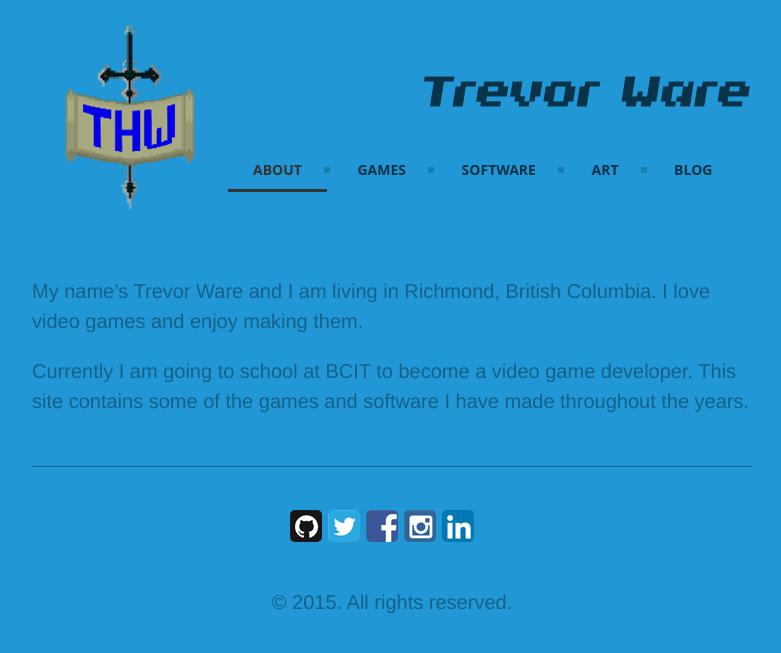
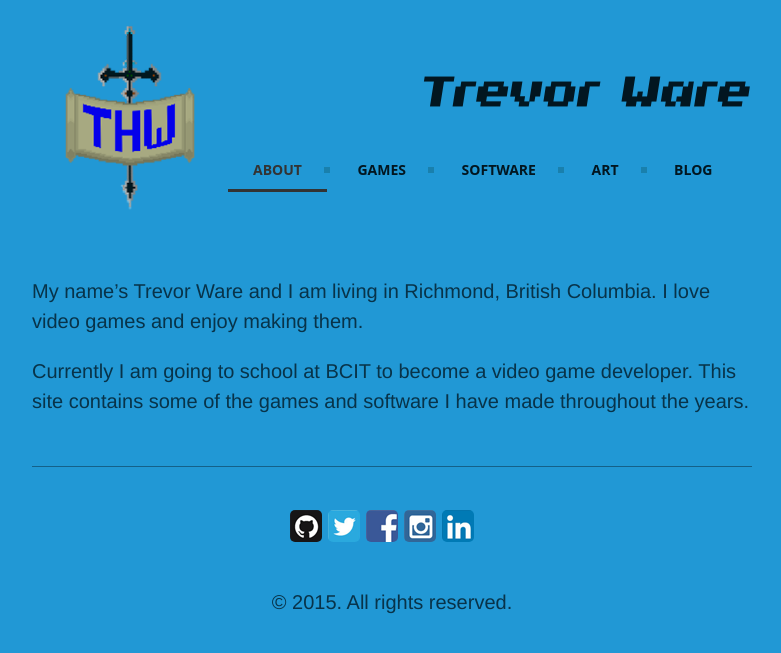
Before and after one commit to twarrre/twarrre.github.io, a Jekyll site: the page built from index.md, in a window 1280 px wide. Shown: the top 653 px of the page, without its empty margins (248-1029 px from the left). Built offline with Jekyll 4.4.1, drawn with Linux system fonts in a browser that asks for light colours.

Commit message:
Colour changes.

```diff
--- a/public/css/poole.css
+++ b/public/css/poole.css
@@ -64,7 +64,7 @@
 }
 
 body {
-  color: #146189;
+  color: #083349;
   background-color: #2198d5;
   -webkit-text-size-adjust: 100%;
       -ms-text-size-adjust: 100%;
@@ -86,7 +86,7 @@
 
 /* No `:visited` state is required by default (browsers will use `a`) */
 a {
-  color: #083349;
+  color: #021620;
   text-decoration: none;
 }
 a strong {
@@ -95,7 +95,7 @@
 /* `:focus` is linked to `:hover` for basic accessibility */
 a:hover  :not(#menu),
 a:focus  :not(#menu){
-  color: #021620;
+  color: #000000;
   position: relative;
   top: 2px;
 }
@@ -560,7 +560,7 @@
   text-align: center;
 }
 #cssmenu ul li a {
-  color: #083349;
+  color: #021620;
   text-decoration: none;
   display: block;
   padding: 15px 25px;
@@ -576,7 +576,7 @@
   transition: color .25s;
 }
 #cssmenu ul li a:hover {
-  color: #021620;
+  color: #000000;
 }
 #cssmenu ul li a:hover:before {
   width: 100%;
```
